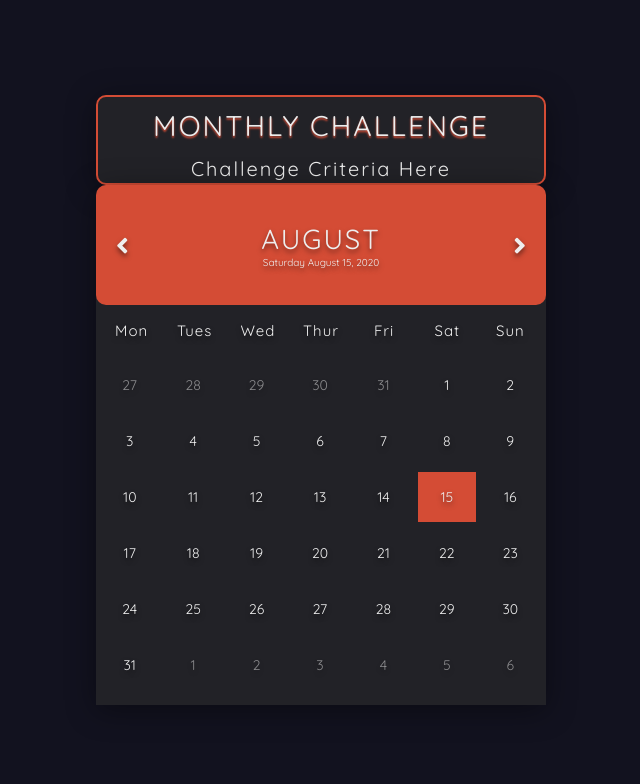
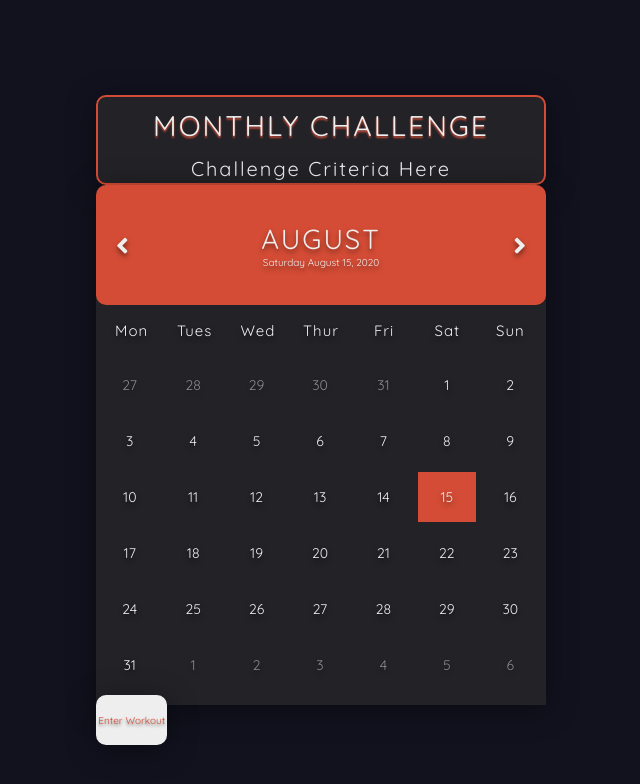
Before and after one commit to plooney81/workoutChallenge, a plain HTML site: page index.html in a window 1280 px wide. Shown: the whole page, without its empty margins (319-959 px from the left). Drawn offline with Linux system fonts and the light colour scheme.

Commit message:
protoType_dropDown

```diff
--- a/index.html
+++ b/index.html
@@ -104,6 +104,11 @@ people using screenreaders.-->
                         <div class="next-date displayNone">8</div>
                         <div class="next-date displayNone">9</div> <!-- 47 -->
                     </div>
+                    <div id="dropdown">
+                        <div id="dropdown-content">
+                            <a href="#">Enter Workout</a>
+                        </div>
+                    </div>
             </div>
         </div>
     </body>
--- a/styles/style.css
+++ b/styles/style.css
@@ -143,6 +143,49 @@ h2.challenge {
     display: none !important;
 }
 
+/* Changes the calendar height */
 .newCalHeight {
     height: 47rem;
 }
+
+/* Dropdown box when a calendar date is clicked */
+#dropdown {
+    position: relative;
+    display: flex;
+}
+
+#dropdown-content {
+    /* display: none; */
+    position: absolute;
+    background-color: #eeeeee;
+    min-width: calc(50rem / 7);
+    min-height: 5rem;
+    box-shadow: 0 0.5rem 3rem rgba(0,0,0,0.4);
+    border-radius: 1rem;
+    text-align: center;
+    justify-content: center;
+    align-items: center;
+    display: flex;
+
+}
+
+#dropdown-content a {
+    color: #D44C35;
+    text-decoration: none;
+    display: flex;
+    font-size: 1rem;
+    text-shadow: 0 0.2rem 0.3rem rgba(0,0,0,0.5);
+    border-radius: 1rem;
+    height: 100%;
+
+}
+
+/* Change color of dropdown links on hover */
+#dropdown :hover {
+    cursor: pointer;
+    background-color: grey;
+    transition: background-color 0.75s;
+}
+
+/* Show the dropdown menu (use JS to add this class to the .dropdown-content container when the user clicks on the dropdown button) */
+#show {display:block;}
```
